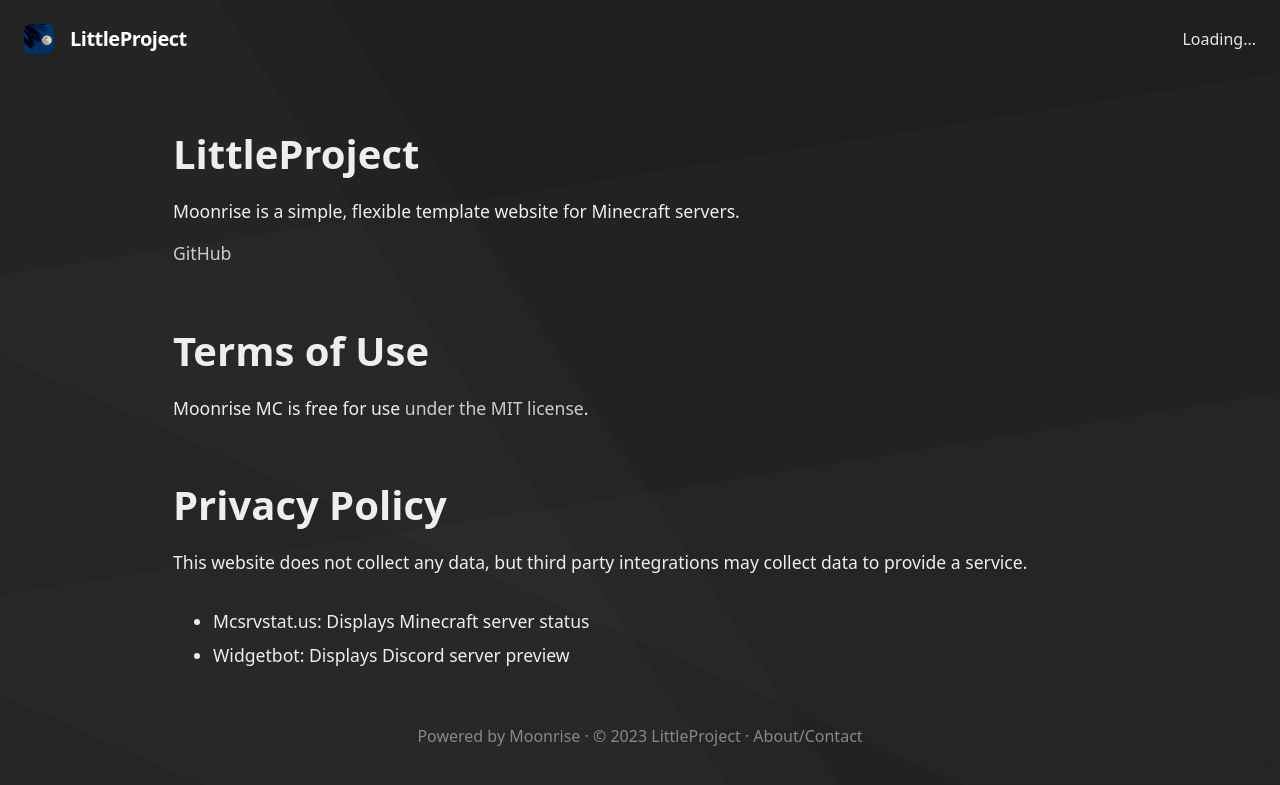
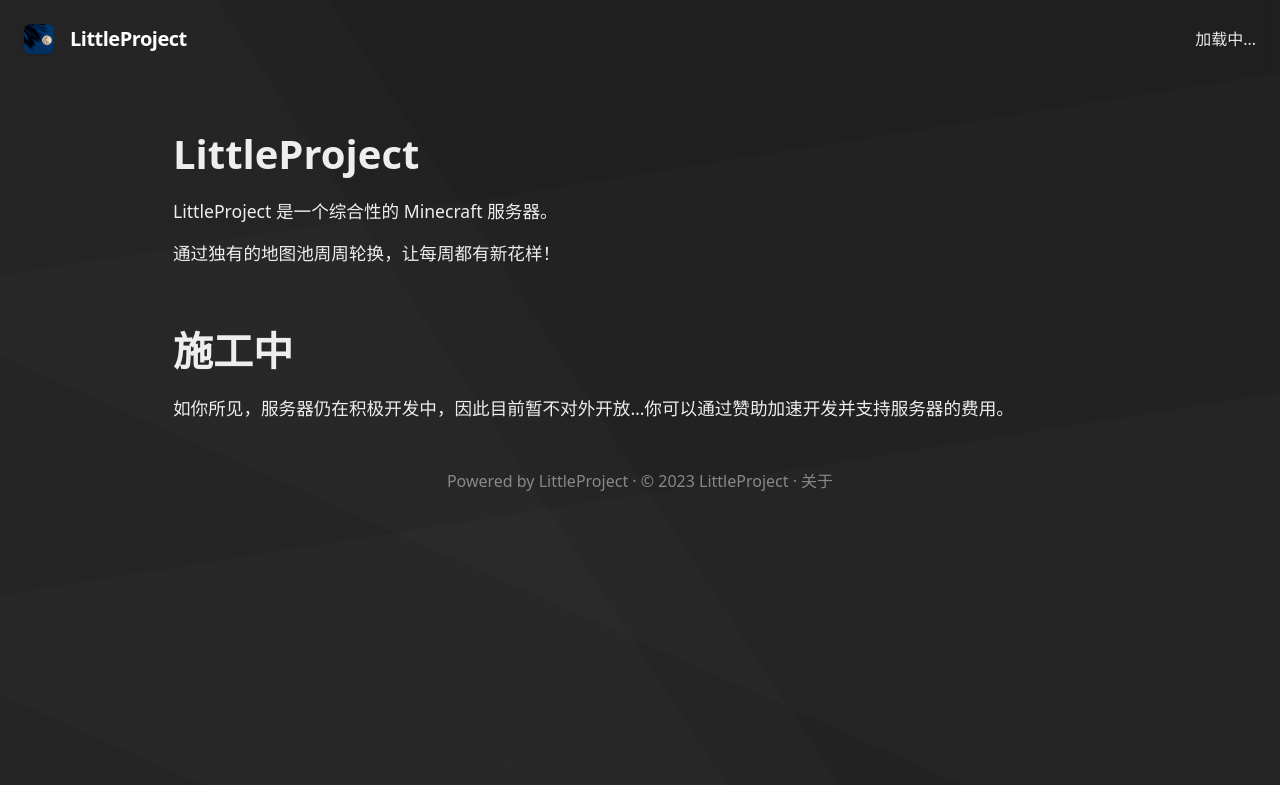
Before and after one commit to ParticleCube/CubeWebsite, a Jekyll site: the page built from about.md, in a window 1280 px wide. Shown: the top 785 px of the page. Built offline with Jekyll 4.4.1, drawn with Linux system fonts in a browser that asks for light colours; our own code applies the rules of GitHub Pages for plain Markdown files.

Commit message:
简体中文

```diff
--- a/_layouts/default.html
+++ b/_layouts/default.html
@@ -3,7 +3,7 @@ layout: compress
 ---
 
 <!DOCTYPE html>
-<html lang="en">
+<html lang="zh-Hans-CN">
 <head>
     <meta charset="UTF-8">
     <meta name="viewport" content="width=device-width, initial-scale=1.0">
@@ -28,7 +28,7 @@ layout: compress
     <meta name="theme-color" content="#272727">
 
     <!-- social media -->
-    <meta property="og:title" content="{{ site.serverName }} - Minecraft Server">
+    <meta property="og:title" content="{{ site.serverName }} - Minecraft 服务器">
     <meta property="og:description" content="{{ site.serverDescription }}">
     <meta property="og:image" content="{{ site.baseurl }}{{ site.siteIcon }}">
     <meta property="og:url" content="{{ site.url }}{{ site.baseurl }}">
@@ -79,8 +79,8 @@ layout: compress
 
         <!-- show loading for status API only if javascript is enabled -->
         <script>
-            document.getElementById("serverStatus").innerHTML = "Loading...";
-            document.getElementById("serverStatusM").innerHTML = "Loading...";
+            document.getElementById("serverStatus").innerHTML = "加载中...";
+            document.getElementById("serverStatusM").innerHTML = "加载中...";
         </script>
         {% endif %}
 
@@ -89,8 +89,8 @@ layout: compress
     {{ content }}
 
     <div class="layoutfooter w-full pb-8 text-center transition duration-200">
-        <a href="https://github.com/coffeebank/moonrise" rel="noopener" title="Moonrise by coffeebank" class="hover:text-gray-400">Powered by Moonrise</a> &middot;
-        <a href="{% if site.siteFooterlink %}{{ site.baseurl }}{{ site.siteFooterlink }}{% else %}{{ site.baseurl }}/about{% endif %}" rel="noopener" title="Legal" class="hover:text-gray-400">&copy; {{ site.siteYear }}<script>new Date().getFullYear()>{{ site.siteYear }}&&document.write("&#8208;"+new Date().getFullYear());</script> {{ site.serverName }} &middot; About/Contact</a>
+        <a href="https://github.com/LittleChest" rel="noopener" title="LittleProject by LittleChest" class="hover:text-gray-400">Powered by LittleProject</a> &middot;
+        <a href="{% if site.siteFooterlink %}{{ site.baseurl }}{{ site.siteFooterlink }}{% else %}{{ site.baseurl }}/about{% endif %}" rel="noopener" title="版权" class="hover:text-gray-400">&copy; {{ site.siteYear }}<script>new Date().getFullYear()>{{ site.siteYear }}&&document.write("&#8208;"+new Date().getFullYear());</script> {{ site.serverName }} &middot; 关于</a>
     </div>
 
     {% if page.navname == "Home" %}
--- a/_layouts/home.html
+++ b/_layouts/home.html
@@ -6,12 +6,12 @@ layout: default
 <div class="flex flex-wrap md:flex-row-reverse justify-center items-center text-center py-4">
     <div class="w-full lg:w-1/2">
         <h1 class="text-4xl text-gray-100 pt-12 lg:pt-0">{{ site.serverName }}</h1>
-        <h2 class="text-2xl text-gray-200 pt-6" id="serverVer">Minecraft Server</h2>
+        <h2 class="text-2xl text-gray-200 pt-6" id="serverVer">Minecraft 服务器</h2>
 
         <div class="rounded overflow-hidden w-full sm:w-4/5 md:w-3/4 mx-auto mt-10 mb-6">
             <div class="px-6 py-4">
                 <div class="text-sm font-thin -mb-3" id="serverPlaynow">
-                    <span class="inline-block bg-yellow-500 rounded-full px-3 py-1 text-sm font-thin uppercase text-gray-900 mr-2 shadow-lg">Play Now</span>
+                    <span class="inline-block bg-yellow-500 rounded-full px-3 py-1 text-sm font-thin uppercase text-gray-900 mr-2 shadow-lg">现在游玩</span>
                 </div>
                 <p class="text-gray-100 text-base bg-green-900 rounded py-6 px-3 sm:text-xl md:text-2xl font-mono overflow-hidden shadow-xl select-all" id="serverIP" data-clipboard-text="{{ site.serverIP }}">
                     {{ site.serverIP }}
--- a/_layouts/redirect.html
+++ b/_layouts/redirect.html
@@ -1,5 +1,5 @@
 <!DOCTYPE html>
-<html lang="en-US">
+<html lang="zh-Hans-CN">
 
 <head>
   <meta charset="utf-8">
@@ -19,8 +19,8 @@
 
 <body>
   <div style="padding: 20px">
-    <h1 style="color:#36462c;">Redirecting&hellip;</h1>
-    <a href="{{ page.tourl }}">Click here if you are not redirected.</a>
+    <h1 style="color:#36462c;">跳转中&hellip;</h1>
+    <a href="{{ page.tourl }}">如果没有自动跳转，请点击这里。</a>
   </div>
 </body>
 
--- a/about.md
+++ b/about.md
@@ -5,19 +5,10 @@ navname: About
 
 # {{ site.serverName }}
 
-Moonrise is a simple, flexible template website for Minecraft servers.
+LittleProject 是一个综合性的 Minecraft 服务器。
 
-[GitHub](https://github.com/coffeebank/moonrise)
+通过独有的地图池周周轮换，让每周都有新花样！
 
+# 施工中
 
-# Terms of Use
-
-Moonrise MC is free for use [under the MIT license](https://github.com/coffeebank/moonrise).
-
-
-# Privacy Policy
-
-This website does not collect any data, but third party integrations may collect data to provide a service.
-
-- Mcsrvstat.us: Displays Minecraft server status
-- Widgetbot: Displays Discord server preview
+如你所见，服务器仍在积极开发中，因此目前暂不对外开放...你可以通过赞助加速开发并支持服务器的费用。
--- a/assets/serverstatus.js
+++ b/assets/serverstatus.js
@@ -5,18 +5,18 @@
     if (data.online == true) {
         {% if site.siteNav %}
         document.getElementById("serverInd").classList.add("text-green-600");
-        document.getElementById("serverPlaynow").innerHTML = `<span class="inline-block bg-yellow-500 rounded-full px-3 py-1 text-sm font-thin uppercase text-gray-900 mr-2 shadow-lg">Play Now: ${data.players.online} Online</span>`;
+        document.getElementById("serverPlaynow").innerHTML = `<span class="inline-block bg-yellow-500 rounded-full px-3 py-1 text-sm font-thin uppercase text-gray-900 mr-2 shadow-lg">现在游玩：${data.players.online} 在线</span>`;
         {% else %}
-        document.getElementById("serverStatus").innerHTML = `<p class="font-bold select-none"><span class="text-green-600">&#11044;</span>&emsp;We're online!&ensp;&middot;&ensp;${data.players.online} playing</p>`;
-        document.getElementById("serverStatusM").innerHTML = `<p class="font-bold select-none"><span class="text-green-600">&#11044;</span>&emsp;Online, ${data.players.online} playing</p>`;
+        document.getElementById("serverStatus").innerHTML = `<p class="font-bold select-none"><span class="text-green-600">&#11044;</span>&emsp;服务器在线！&ensp;&middot;&ensp;${data.players.online} 位玩家正在游玩中</p>`;
+        document.getElementById("serverStatusM").innerHTML = `<p class="font-bold select-none"><span class="text-green-600">&#11044;</span>&emsp;在线，${data.players.online} 位玩家游玩中</p>`;
         {% endif %}
     }
     else {
         {% if site.siteNav %}
         document.getElementById("serverInd").classList.add("text-red-600");
         {% else %}
-        document.getElementById("serverStatus").innerHTML = `<p class="font-bold select-none"><span class="text-red-600">&#11044;</span>&emsp;Sorry! We're offline...</p>`;
-        document.getElementById("serverStatusM").innerHTML = `<p class="font-bold select-none"><span class="text-red-600">&#11044;</span>&emsp;Offline</p>`;
+        document.getElementById("serverStatus").innerHTML = `<p class="font-bold select-none"><span class="text-red-600">&#11044;</span>&emsp;抱歉，服务器离线中...</p>`;
+        document.getElementById("serverStatusM").innerHTML = `<p class="font-bold select-none"><span class="text-red-600">&#11044;</span>&emsp;离线</p>`;
         {% endif %}
     }
 });
```
Also changed, not shown: other parts of _layouts/default.html (+1 -1 lines), assets/serverstatus-home.js (+7 -7 lines), donate.md (+1 -1 lines), index.md (+0 -8 lines).
